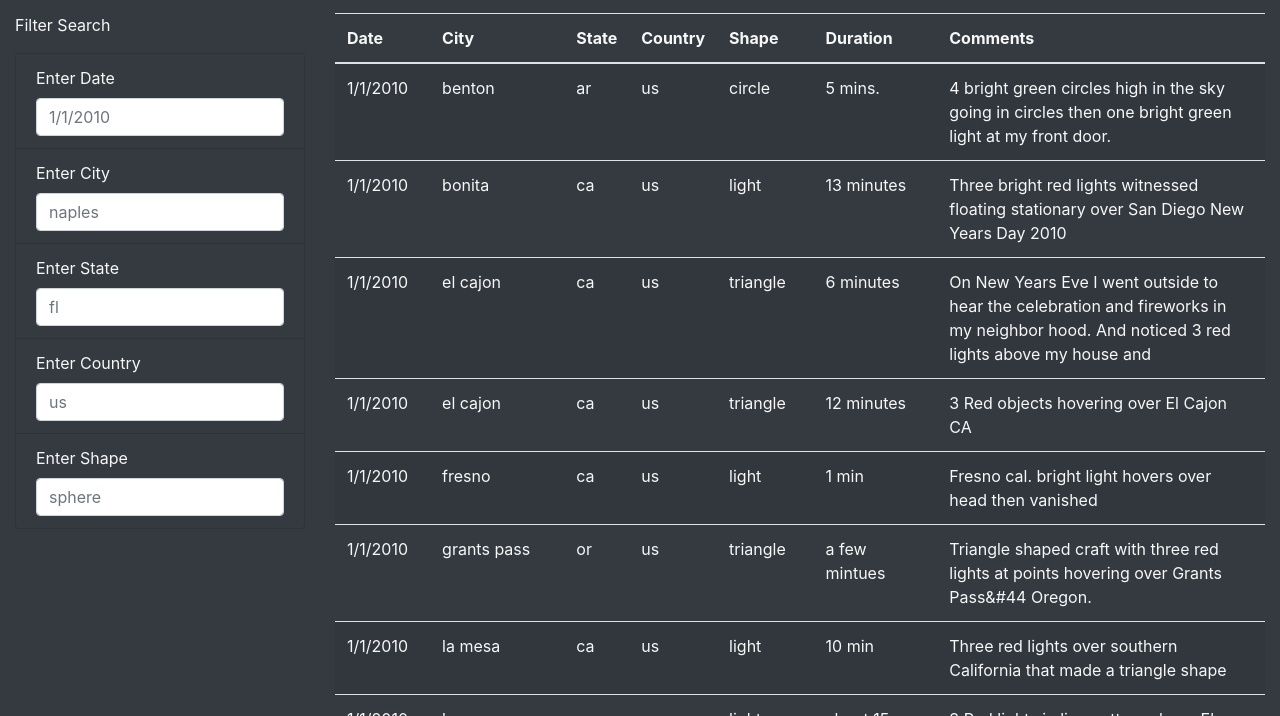
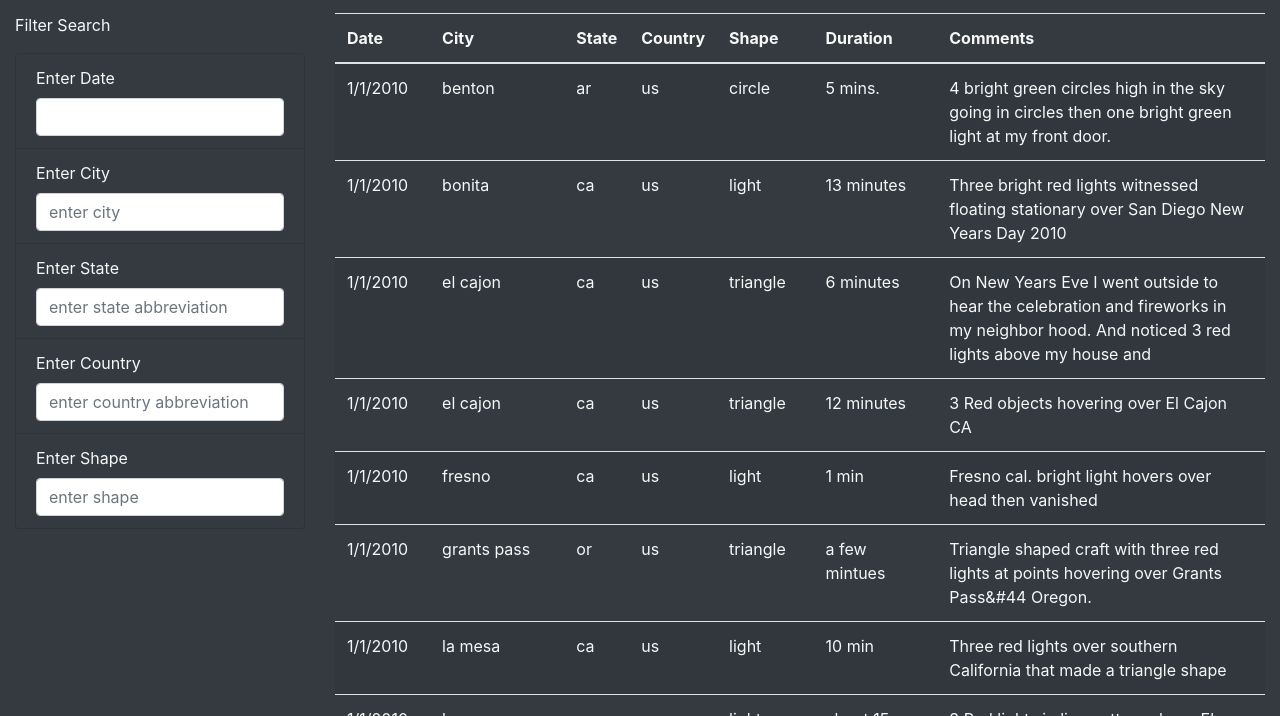
Before and after one commit to sbretag/UFOs, a plain HTML site: page index.html in a window 1280 px wide. Shown: the part 726-1442 px from the top of the page. Drawn offline with nearby package versions, Linux system fonts and the light colour scheme.

Commit message:
Updating index.html and challenge images

```diff
--- a/index.html
+++ b/index.html
@@ -44,23 +44,23 @@
                         <li class="list-group-item bg-dark">
                             <label for="date">Enter Date</label>
 
-                            <input type="text" placeholder="1/1/2010" id="datetime" class="form-control" />
+                            <input type="text" placeho.hlder="Enter date mm/dd/yyyy" id="datetime" class="form-control" />
                         </li>
                         <li class="list-group-item bg-dark">
                             <label for="city">Enter City</label>
-                            <input type="text" placeholder="naples" id="city" class="form-control" />
+                            <input type="text" placeholder="enter city" id="city" class="form-control" />
                         </li>
                         <li class="list-group-item bg-dark">
                             <label for="state">Enter State</label>
-                            <input type="text" placeholder="fl" id="state" class="form-control" />
+                            <input type="text" placeholder="enter state abbreviation" id="state" class="form-control" />
                         </li>
                         <li class="list-group-item bg-dark">
                             <label for="country">Enter Country</label>
-                            <input type="text" placeholder="us" id="country" class="form-control" />
+                            <input type="text" placeholder="enter country abbreviation" id="country" class="form-control" />
                         </li>
                         <li class="list-group-item bg-dark">
                             <label for="shape">Enter Shape</label>
-                            <input type="text" placeholder="sphere" id="shape" class="form-control" />
+                            <input type="text" placeholder="enter shape" id="shape" class="form-control" />
                         </li>
                     </ul>
                 </form>
```
Also changed, not shown: Static/Images/ufo_sightings_filter_how.png (added).
